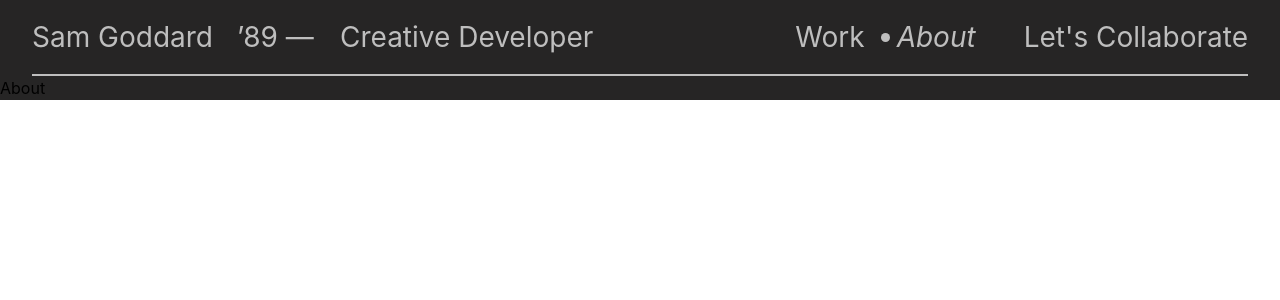
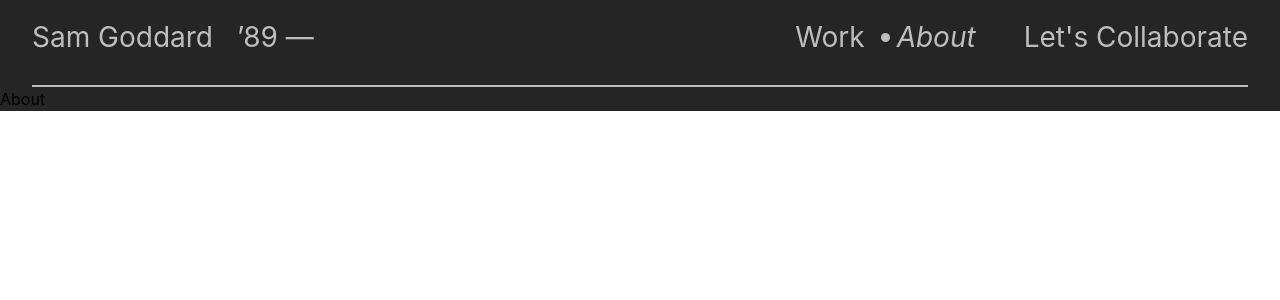
Before and after one commit to hayatul-islam/Sam-Goddard, a React (Create React App) app: page /about in a window 1280 px wide. Shown: the top 300 px of the page. Built offline with nearby package versions, Linux system fonts and the light colour scheme.

Commit message:
marquee animation

```diff
--- /dev/null
+++ b/src/components/home/Collaborate.js
@@ -0,0 +1,7 @@
+import React from "react";
+
+function Collaborate() {
+  return <div>Collaborate</div>;
+}
+
+export default Collaborate;
--- a/src/components/shared/header/Header.js
+++ b/src/components/shared/header/Header.js
@@ -12,7 +12,9 @@ function Header() {
               <h2>’89 —</h2>
             </div>
             <div className="w-[300px] overflow-hidden">
-              <h2>Creative Developer </h2>
+              <marquee direction="left">
+                Creative Developer — Available May ’22 —
+              </marquee>
             </div>
           </div>
           <div>
```
